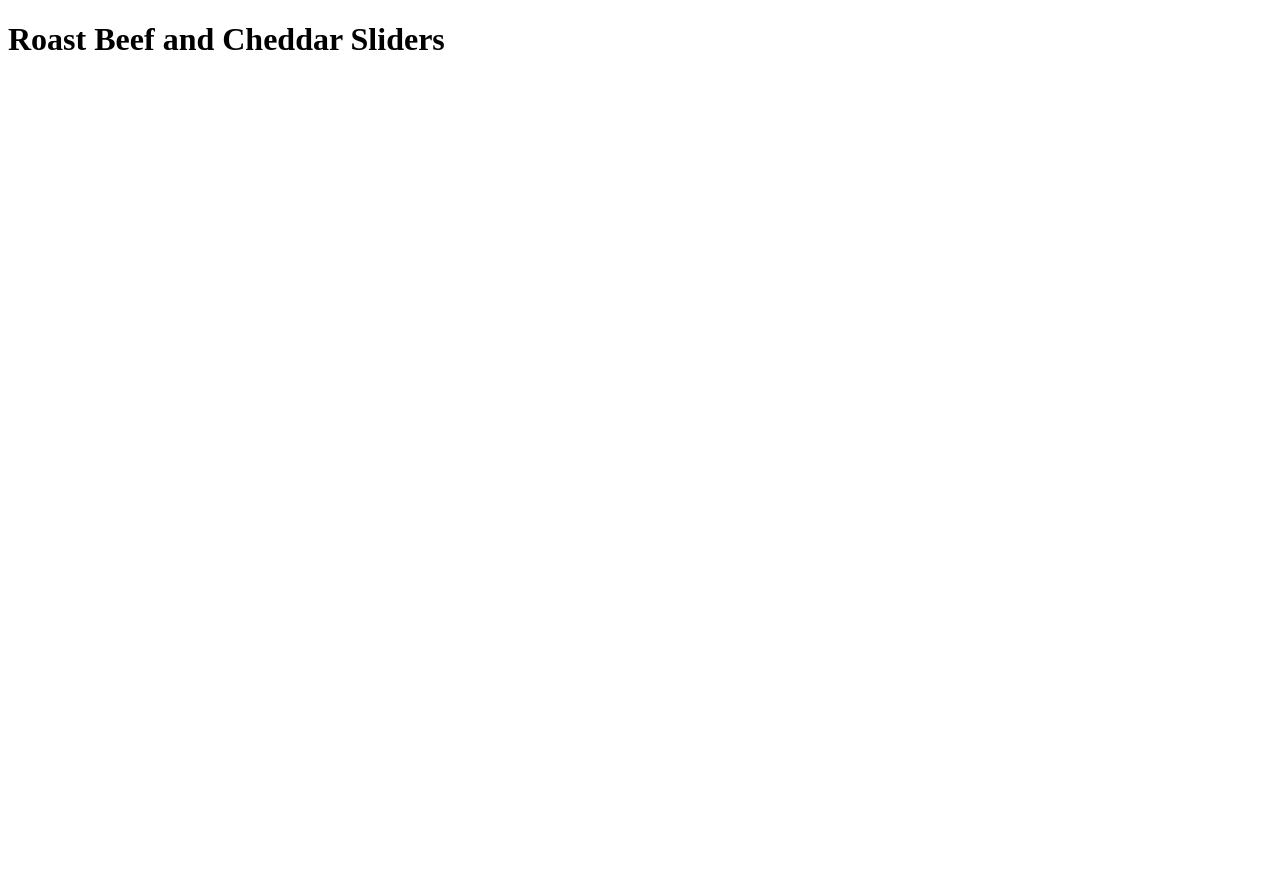
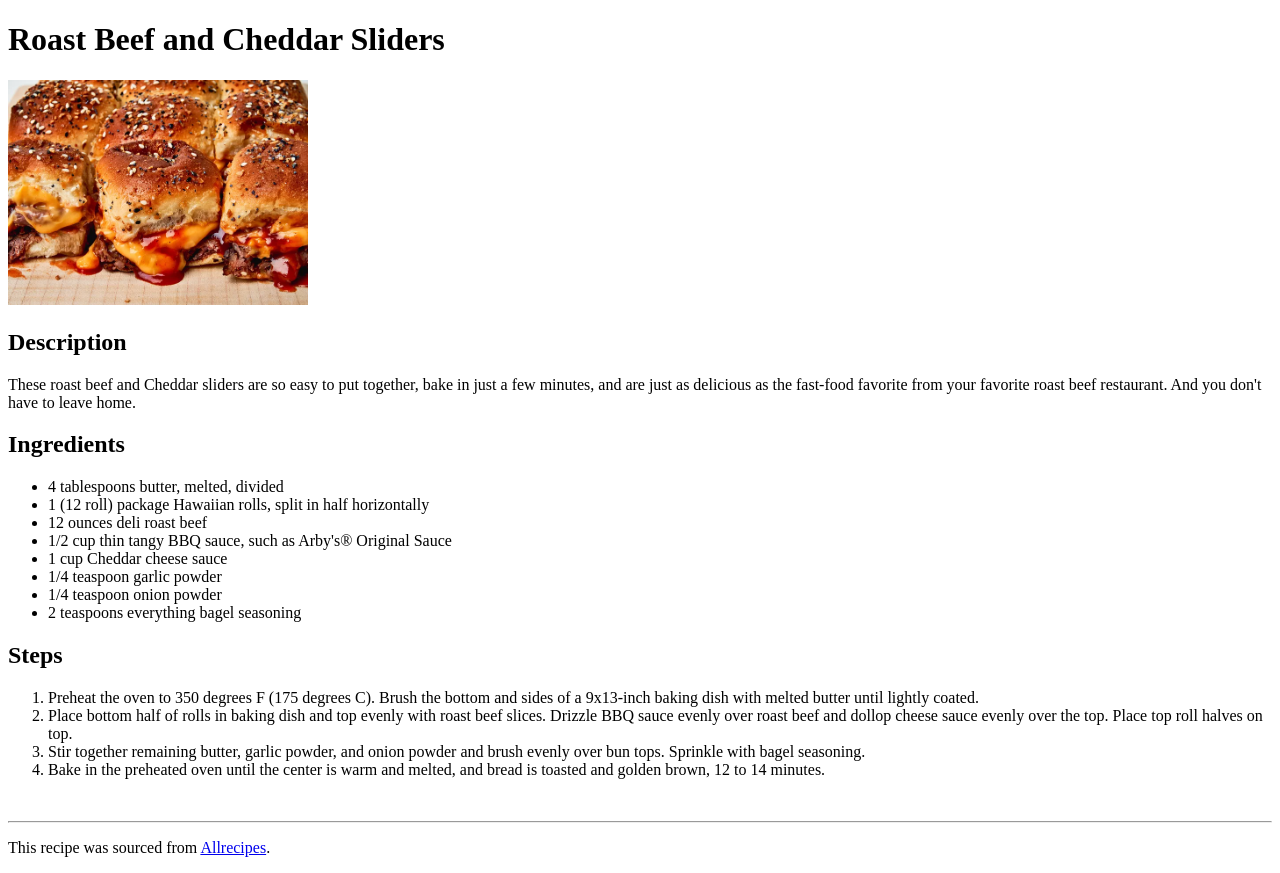
Before and after one commit to LuisRoBV/odin-recipes, a plain HTML site: page recipes/roast_beef.html in a window 1280 px wide. Before the commit the page ends 800 px from the top, so only its background shows below. Drawn offline with Linux system fonts and the light colour scheme.

Commit message:
feat: add HTML for roast beef sliders recipe page
The entire roast beef and cheddar sliders recipe was added, including
description, ingredients and steps. This commit only includes HTML,
and the added image of the resulting dish.

```diff
--- a/recipes/roast_beef.html
+++ b/recipes/roast_beef.html
@@ -6,5 +6,70 @@
     </head>
     <body>
         <h1>Roast Beef and Cheddar Sliders</h1>
+        <img src="../images/roast_beef.jpg" height="auto" width="300"
+            alt="An image of roast beef and cheddar sliders">
+        <h2>Description</h2>
+        <p>
+            These roast beef and Cheddar sliders are so easy to put together,
+            bake in just a few minutes, and are just as delicious as the
+            fast-food favorite from your favorite roast beef restaurant.
+            And you don't have to leave home.
+        </p>
+        <h2>Ingredients</h2>
+        <ul>
+            <li>
+                4 tablespoons butter, melted, divided
+            </li>
+            <li>
+                1 (12 roll) package Hawaiian rolls, split in half horizontally
+            </li>
+            <li>
+                12 ounces deli roast beef
+            </li>
+            <li>
+                1/2 cup  thin tangy BBQ sauce, such as Arby's® Original Sauce
+            </li>
+            <li>
+                1 cup Cheddar cheese sauce
+            </li>
+            <li>
+                1/4 teaspoon garlic powder
+            </li>
+            <li>
+                1/4 teaspoon onion powder
+            </li>
+            <li>
+                2 teaspoons everything bagel seasoning
+            </li>
+        </ul>
+        <h2>Steps</h2>
+        <ol>
+            <li>
+                Preheat the oven to 350 degrees F (175 degrees C). Brush the
+                bottom and sides of a 9x13-inch baking dish with melted butter
+                until lightly coated.
+            </li>
+            <li>
+                Place bottom half of rolls in baking dish and top evenly with
+                roast beef slices. Drizzle BBQ sauce evenly over roast beef and
+                dollop cheese sauce evenly over the top. Place top roll halves
+                on top.
+            </li>
+            <li>
+                Stir together remaining butter, garlic powder, and onion powder
+                and brush evenly over bun tops.  Sprinkle with bagel seasoning.
+            </li>
+            <li>
+                Bake in the preheated oven until the center is warm and melted,
+                and bread is toasted and golden brown, 12 to 14 minutes.
+            </li>
+        </ol>
+        <br>
+        <hr>
+        <p>
+            This recipe was sourced from
+            <a href="https://www.allrecipes.com/roast-beef-and-cheddar-sliders-recipe-8650250">
+            Allrecipes</a>.
+        </p>
     </body>
 </html>
```
Also changed, not shown: images/roast_beef.jpg (added).
